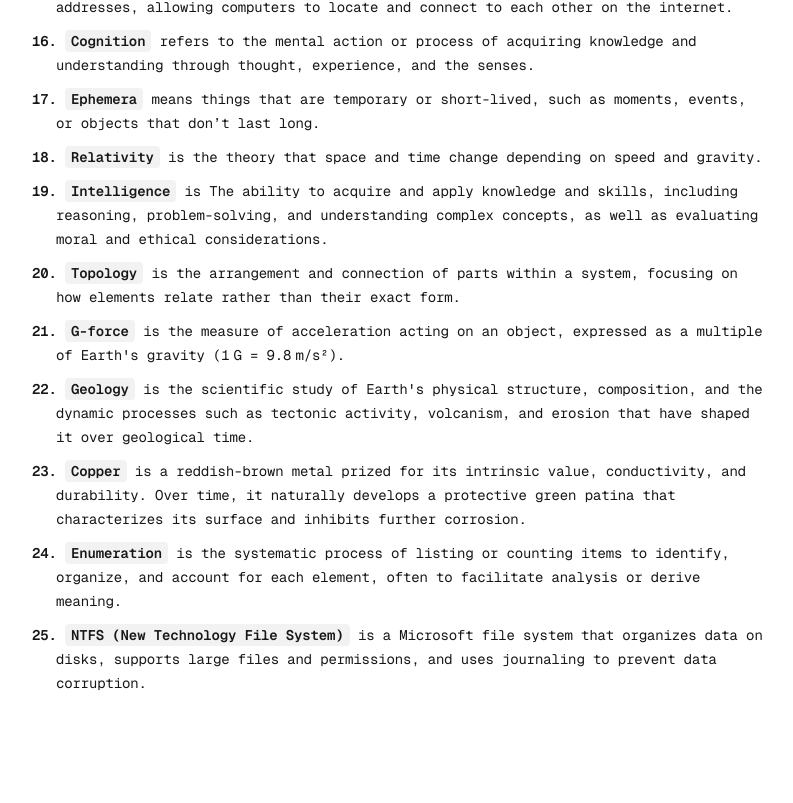
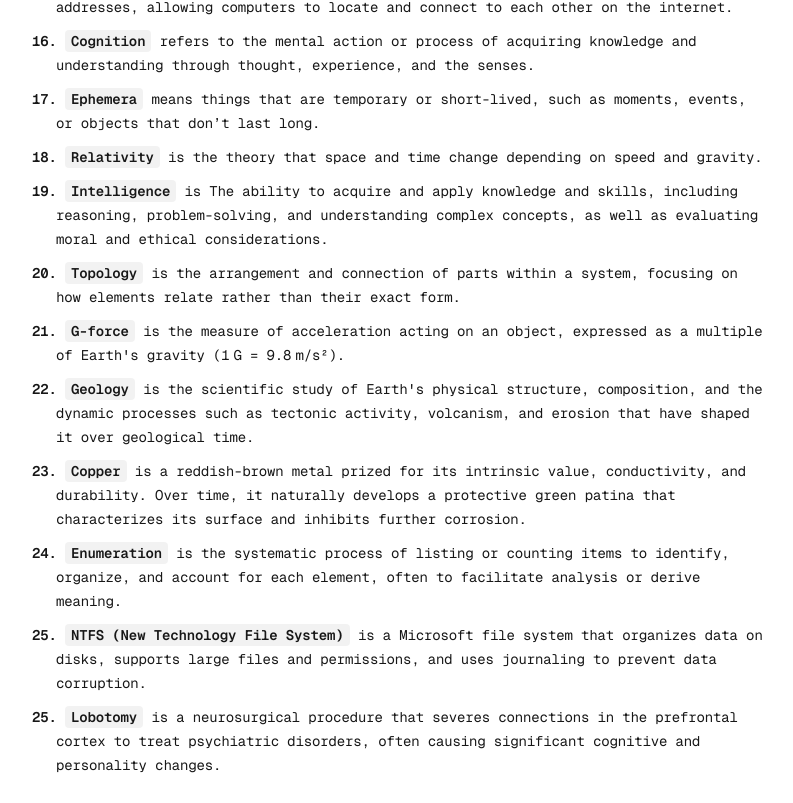
Before and after one commit to BrahimBoussada/mind-log, a Next.js app: page / in a window 1280 px wide. Shown: the part 915-1718 px from the top of the page, without its empty margins (240-1033 px from the left). Before the commit the page ends 1636 px from the top, so only its background shows below. Built offline with nearby package versions, Linux system fonts and the light colour scheme.

Commit message:
log: 13-08-2025

```diff
--- a/src/app/page.tsx
+++ b/src/app/page.tsx
@@ -153,6 +153,13 @@ export default function Home() {
           system that organizes data on disks, supports large files and
           permissions, and uses journaling to prevent data corruption.
         </Note>
+
+        <Note>
+          <N>25. </N>
+          <Key>Lobotomy</Key> is a neurosurgical procedure that severes
+          connections in the prefrontal cortex to treat psychiatric disorders,
+          often causing significant cognitive and personality changes.
+        </Note>
       </NoteWrapper>
     </Container>
   );
```
